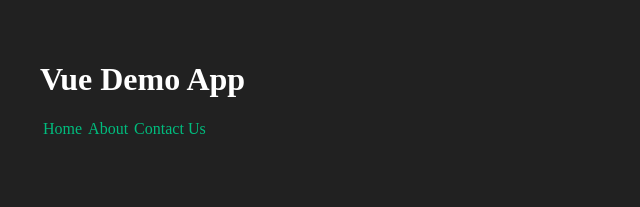
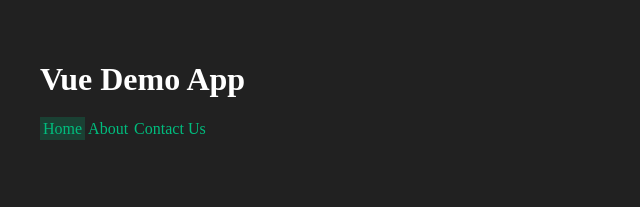
Before and after one commit to nithinK-142/vue-guide, a Vue app: page / in a window 1280 px wide. Shown: the top 207 px of the page, without its empty margins (0-640 px from the left). Built offline with nearby package versions, Linux system fonts and the light colour scheme.

Commit message:
feat: styles on active route.

```diff
--- a/src/App.vue
+++ b/src/App.vue
@@ -2,9 +2,19 @@
   <main>
     <h1>Vue Demo App</h1>
     <nav>
-      <RouterLink to="/">Home</RouterLink>
-      <RouterLink to="/about">About</RouterLink>
-      <RouterLink to="/contact-us">Contact Us</RouterLink>
+      <RouterLink to="/" :class="{ 'active-link': $route.path === '/' }"
+        >Home</RouterLink
+      >
+      <RouterLink
+        to="/about"
+        :class="{ 'active-link': $route.path === '/about' }"
+        >About</RouterLink
+      >
+      <RouterLink
+        to="/contact-us"
+        :class="{ 'active-link': $route.path === '/contact-us' }"
+        >Contact Us</RouterLink
+      >
     </nav>
   </main>
   <RouterView />
@@ -15,4 +25,7 @@ import { RouterLink, RouterView } from "vue-router";
 </script>
 
 <style scoped>
+.active-link {
+  background-color: hsla(160, 100%, 37%, 0.2);
+}
 </style>
--- a/src/assets/main.css
+++ b/src/assets/main.css
@@ -20,7 +20,3 @@ a,
 a:hover {
   background-color: hsla(160, 100%, 37%, 0.2);
 }
-
-a:active {
-  background-color: hsla(160, 100%, 37%, 0.2);
-}
```
